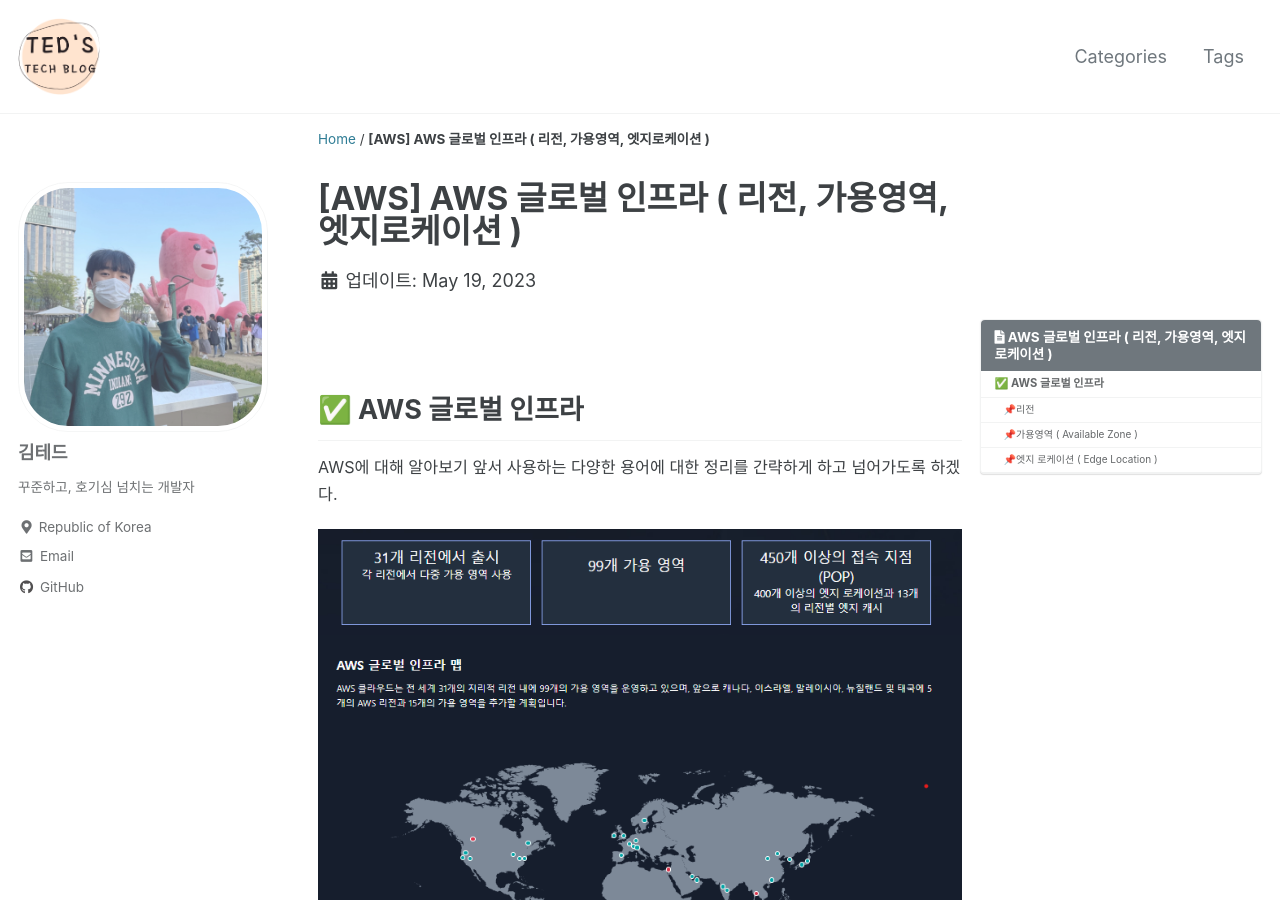
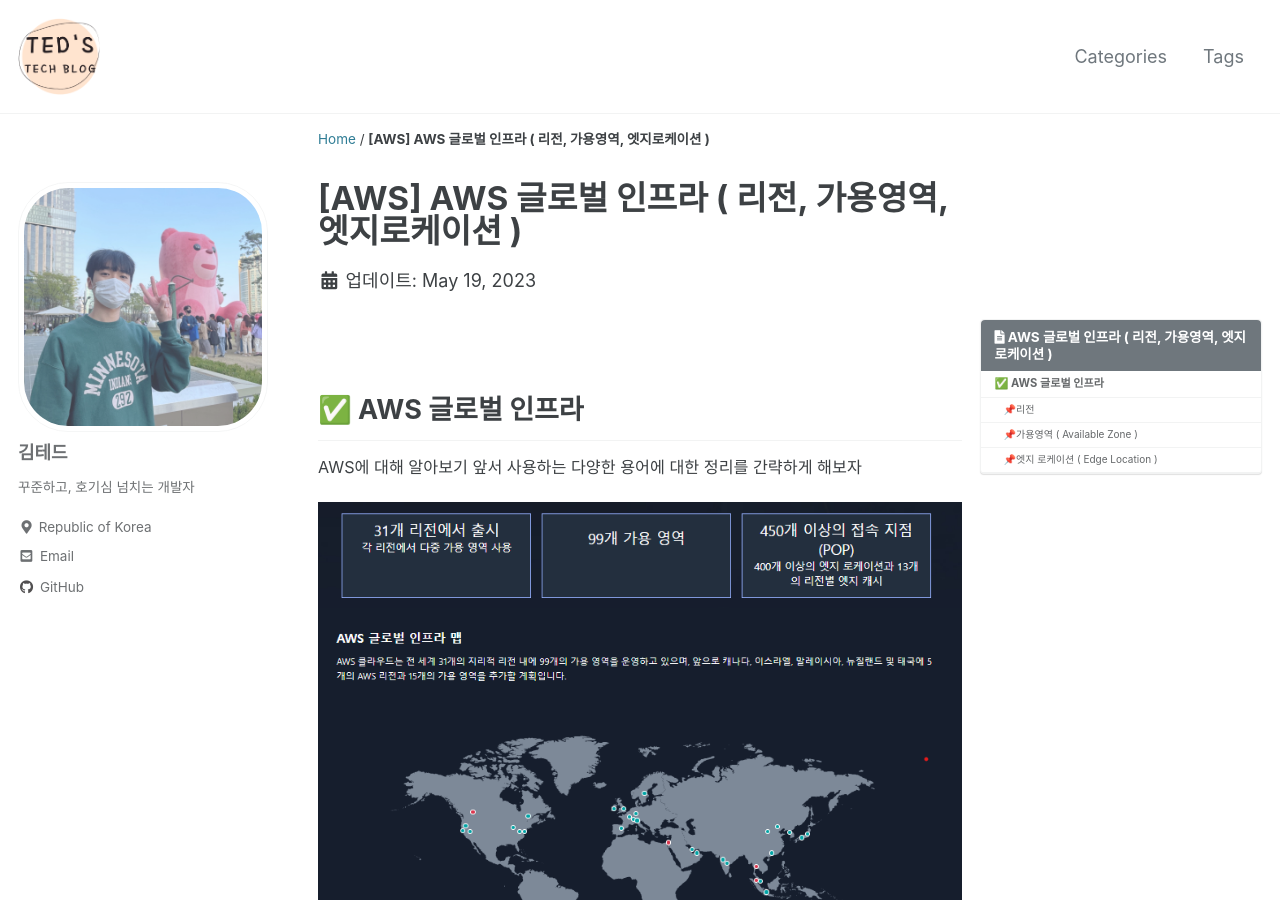
Before and after one commit to idkim97/idkim97.github.io, a Jekyll site: the page built from _posts/2023-05-19-AWS 글로벌 인프라 ( 리전, 가용영역, 엣지로케이션 ).md, in a window 1280 px wide and 900 px high. Built offline with Jekyll 4.4.1, drawn with Linux system fonts in a browser that asks for light colours; cached includes are drawn as plain includes; some web fonts are replaced; comment, search, counter and statistics services are not loaded.

Commit message:
Update 2023-05-19-AWS 글로벌 인프라 ( 리전, 가용영역, 엣지로케이션 ).md

```diff
--- a/_posts/2023-05-19-AWS 글로벌 인프라 ( 리전, 가용영역, 엣지로케이션 ).md
+++ b/_posts/2023-05-19-AWS 글로벌 인프라 ( 리전, 가용영역, 엣지로케이션 ).md
@@ -15,11 +15,14 @@
 
 ## ✅ AWS 글로벌 인프라
 
-AWS에 대해 알아보기 앞서 사용하는 다양한 용어에 대한 정리를 간략하게 하고 넘어가도록 하겠다.
+AWS에 대해 알아보기 앞서 사용하는 다양한 용어에 대한 정리를 간략하게 해보자
 
 <p align="center">
 <img src="https://github.com/idkim97/idkim97.github.io/blob/master/img/aws1.png?raw=true">
 </p>
+
+<br><br>
+
 
 ### 📌리전
 
```
